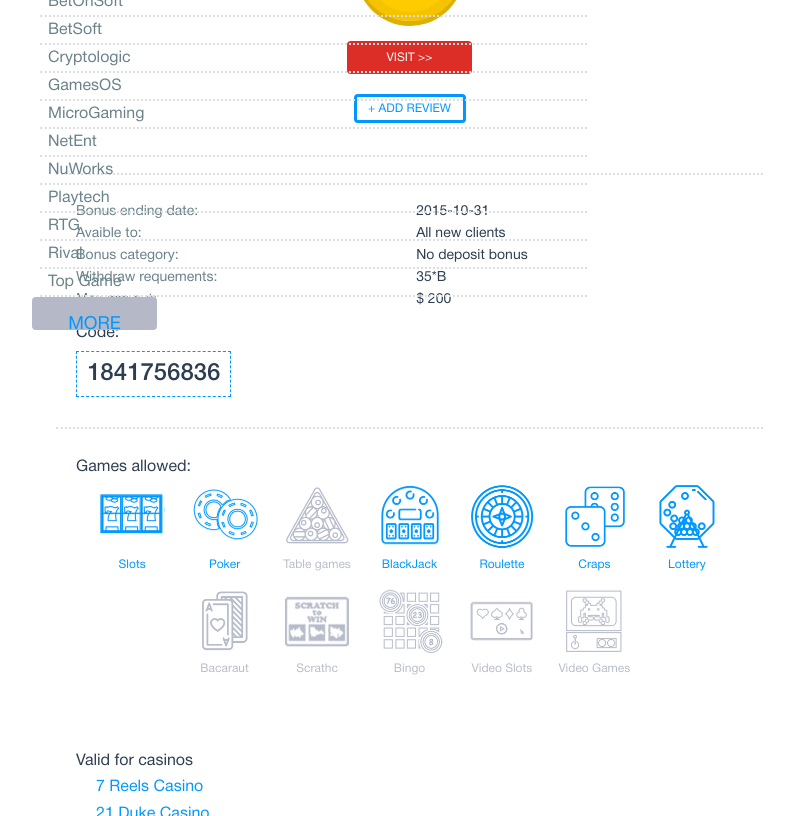
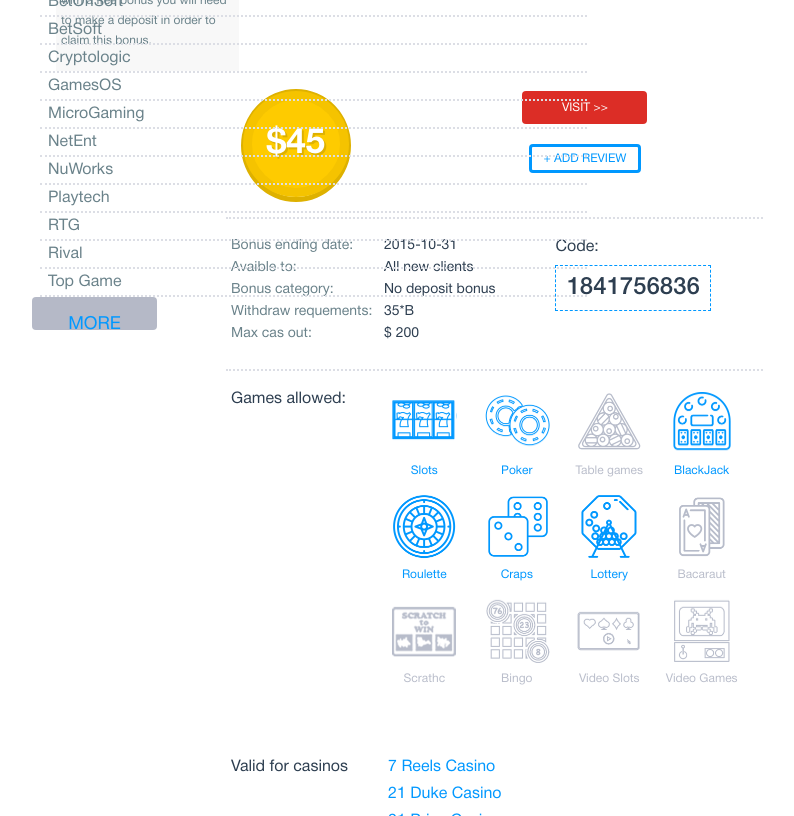
Before and after one commit to Websters2013/mamabonus, a plain HTML site: page bonus.html in a window 1280 px wide. Shown: the part 648-1464 px from the top of the page, without its empty margins (338-1132 px from the left). Drawn offline with Linux system fonts and the light colour scheme.

Commit message:
creating bonus.html

```diff
--- a/css/deposit-bonus.css
+++ b/css/deposit-bonus.css
@@ -188,3 +188,186 @@
     border-bottom: 1px solid #0098ff;
 }
 /* ------------ /deposit-bonus ------------ */
+
+@media (min-width: 768px) {
+
+    /* ------------ deposit-bonus ------------ */
+    .deposit-bonus {}
+    .deposit-bonus:after {
+        content: "";
+        display: table;
+        clear: both;
+    }
+    .deposit-bonus__aside {
+        width: 183px;
+        float: left;
+        border-bottom: none;
+    }
+    .deposit-bonus__pic {
+        width: 100%;
+        height: 182px;
+    }
+    .deposit-bonus__wrap {
+        width: 537px;
+        float: right;
+
+    }
+    .deposit-bonus__pic .deposit-bonus__logo {}
+    .deposit-bonus__logo > div {}
+    .deposit-bonus__logo img {}
+    .deposit-bonus__pic .btn {}
+    .deposit-bonus__aside p {
+        margin: 151px 0 0;
+    }
+    .deposit-bonus__aside p:before {}
+    .deposit-bonus__controls {}
+    .deposit-bonus__controls > div {
+        display: inline-block;
+        vertical-align: top;
+        width: 130px;
+    }
+    .deposit-bonus__controls > div.deposit-bonus__buttons {
+        margin: 0;
+    }
+    .deposit-bonus__controls > div.deposit-bonus__cash {
+        margin: 0 20px 0 0;
+    }
+    .deposit-bonus__cash > div {}
+    .deposit-bonus__cash > div:before {}
+    .deposit-bonus__cash > div > div {}
+    .deposit-bonus__buttons a {}
+    .deposit-bonus__info {}
+    .deposit-bonus__controls,
+    .deposit-bonus__aside p,
+    .deposit-bonus__valid,
+    .deposit-bonus__games,
+    .deposit-bonus__info {
+        padding: 20px 5px;
+    }
+    .deposit-bonus__categories {
+        display: inline-block;
+        vertical-align: top;
+        width: 300px;
+        margin: 0 20px 0 0;
+    }
+    .deposit-bonus__code {
+        display: inline-block;
+        vertical-align: top;
+        max-width: 190px;
+    }
+    .deposit-bonus__categories dl:after {}
+    .deposit-bonus__categories dl {}
+    .deposit-bonus__categories dd,
+    .deposit-bonus__categories dt {}
+    .deposit-bonus__categories dd {}
+    .deposit-bonus__categories dt {}
+    .deposit-bonus__code dt {}
+    .deposit-bonus__code dd {}
+    .deposit-bonus__valid,
+    .deposit-bonus__games {
+        text-align: justify;
+    }
+    .deposit-bonus__valid:after,
+    .deposit-bonus__games:after {
+        content: '';
+        display: inline-block;
+        width: 100%;
+    }
+    .deposit-bonus__valid dd,
+    .deposit-bonus__games dd {
+        display: inline-block;
+        vertical-align: top;
+        width: 74%;
+    }
+    .deposit-bonus__valid dt,
+    .deposit-bonus__games dt {
+        display: inline-block;
+        vertical-align: top;
+        width: 25%;
+    }
+    .deposit-bonus__valid dd div {}
+    /* ------------ /deposit-bonus ------------ */
+
+}
+
+@media (min-width: 950px) {
+
+    /* ------------ deposit-bonus ------------ */
+    .deposit-bonus {}
+    .deposit-bonus__aside {}
+    .deposit-bonus__pic {}
+    .deposit-bonus__pic .deposit-bonus__logo {}
+    .deposit-bonus__logo > div {}
+    .deposit-bonus__logo img {}
+    .deposit-bonus__pic .btn {}
+    .deposit-bonus__aside p {}
+    .deposit-bonus__aside p:before {}
+    .deposit-bonus__controls {}
+    .deposit-bonus__controls > div {}
+    .deposit-bonus__cash > div {}
+    .deposit-bonus__cash > div:before {}
+    .deposit-bonus__cash > div > div {}
+    .deposit-bonus__buttons a {}
+    .deposit-bonus__info {}
+    .deposit-bonus__controls,
+    .deposit-bonus__aside p,
+    .deposit-bonus__valid,
+    .deposit-bonus__games,
+    .deposit-bonus__info {}
+    .deposit-bonus__categories {}
+    .deposit-bonus__categories dl:after {}
+    .deposit-bonus__categories dl {}
+    .deposit-bonus__categories dd,
+    .deposit-bonus__categories dt {}
+    .deposit-bonus__categories dd {}
+    .deposit-bonus__categories dt {}
+    .deposit-bonus__code dt {}
+    .deposit-bonus__code dd {}
+    .deposit-bonus__games dt {}
+    .deposit-bonus__valid dt {}
+    .deposit-bonus__valid dd {}
+    .deposit-bonus__valid dd div {}
+    /* ------------ /deposit-bonus ------------ */
+
+}
+
+@media (min-width: 1024px) {
+
+    /* ------------ deposit-bonus ------------ */
+    .deposit-bonus {}
+    .deposit-bonus__aside {}
+    .deposit-bonus__pic {}
+    .deposit-bonus__pic .deposit-bonus__logo {}
+    .deposit-bonus__logo > div {}
+    .deposit-bonus__logo img {}
+    .deposit-bonus__pic .btn {}
+    .deposit-bonus__aside p {}
+    .deposit-bonus__aside p:before {}
+    .deposit-bonus__controls {}
+    .deposit-bonus__controls > div {}
+    .deposit-bonus__cash > div {}
+    .deposit-bonus__cash > div:before {}
+    .deposit-bonus__cash > div > div {}
+    .deposit-bonus__buttons a {}
+    .deposit-bonus__info {}
+    .deposit-bonus__controls,
+    .deposit-bonus__aside p,
+    .deposit-bonus__valid,
+    .deposit-bonus__games,
+    .deposit-bonus__info {}
+    .deposit-bonus__categories {}
+    .deposit-bonus__categories dl:after {}
+    .deposit-bonus__categories dl {}
+    .deposit-bonus__categories dd,
+    .deposit-bonus__categories dt {}
+    .deposit-bonus__categories dd {}
+    .deposit-bonus__categories dt {}
+    .deposit-bonus__code dt {}
+    .deposit-bonus__code dd {}
+    .deposit-bonus__games dt {}
+    .deposit-bonus__valid dt {}
+    .deposit-bonus__valid dd {}
+    .deposit-bonus__valid dd div {}
+    /* ------------ /deposit-bonus ------------ */
+
+}
```
